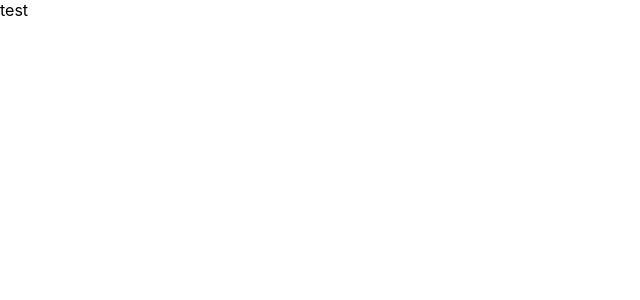
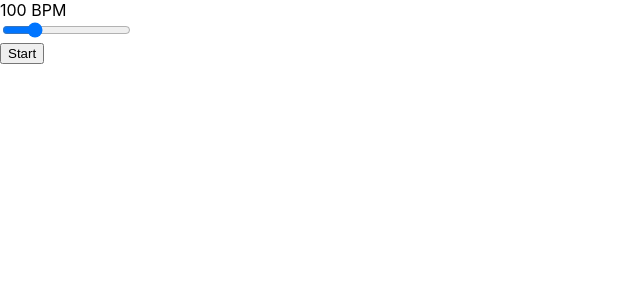
Before and after one commit to ConnerMcCabe/React-Auth, a React (Create React App) app: page / in a window 1280 px wide. Shown: the top 300 px of the page, without its empty margins (0-640 px from the left). Built offline with nearby package versions, Linux system fonts and the light colour scheme.

Commit message:
setting up slider component

```diff
--- a/src/App.js
+++ b/src/App.js
@@ -3,7 +3,18 @@
 
 class App extends Component {
   render() {
-    return <div className='metronome'>test</div>
+    let bpm = 100;
+    let playing = false;
+
+    return (
+      <div className='metronome'>
+        <div className="bpm-slider">
+          <div>{bpm} BPM</div>
+          <input type="range" min="60" max="240" value={bpm} />
+        </div>
+      <button>{playing ? 'Stop' : "Start"}</button>
+      </div>
+    );
   }
 }
 
```
Also changed, not shown: 1 other file (tests, documents, lock files or other folders).
